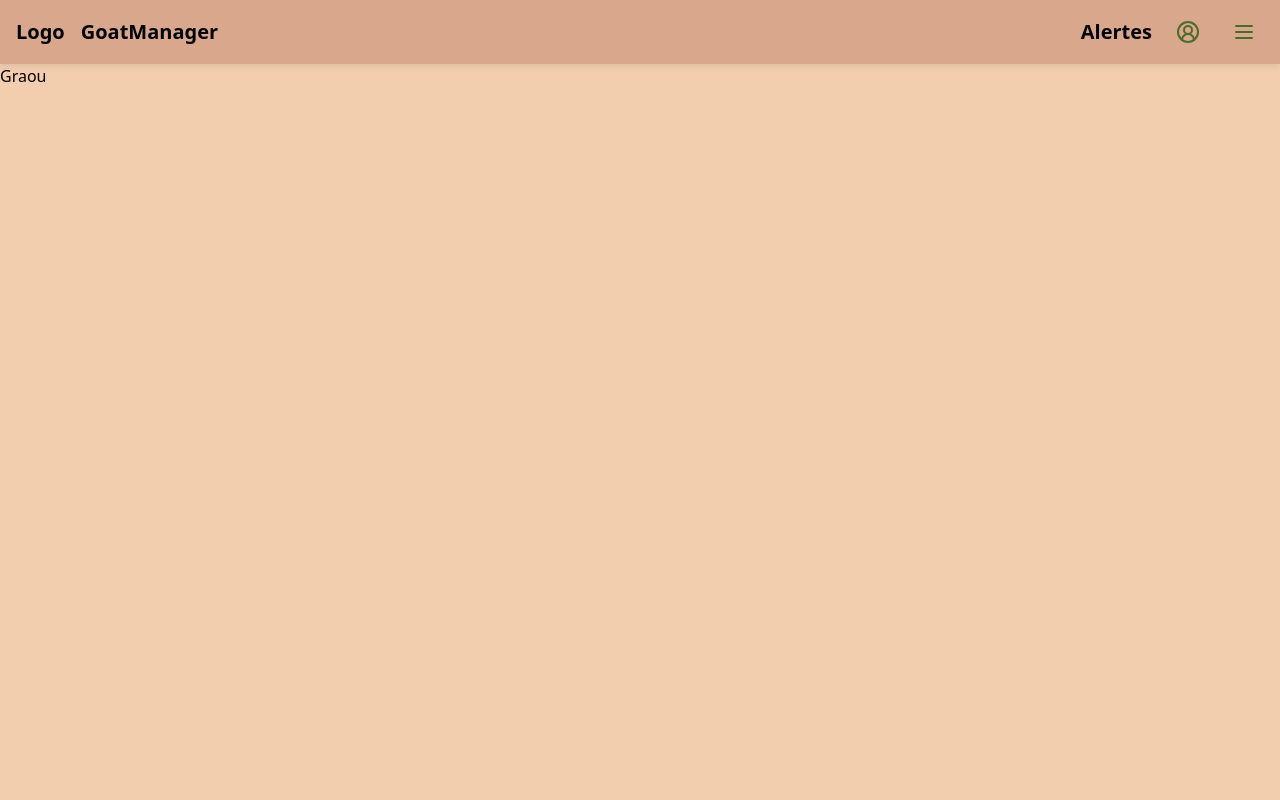
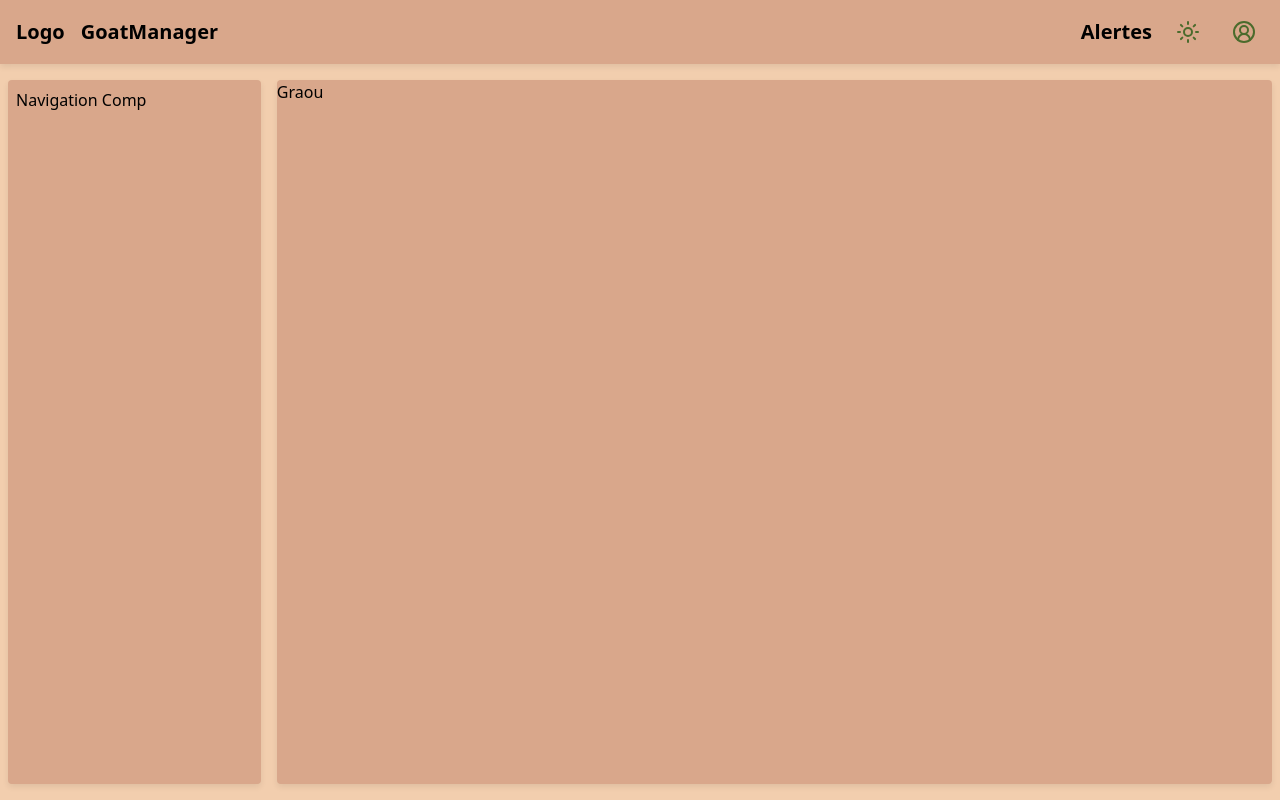
Before and after one commit to Goaty-app/front, a Next.js app: page / in a window 1280 px wide. Built offline with nearby package versions, Linux system fonts and the light colour scheme.

Commit message:
feat: add template for main and aside nav, plus theme management (simple, no service nor context)

```diff
--- a/src/app/layout.tsx
+++ b/src/app/layout.tsx
@@ -14,9 +14,14 @@ export default function RootLayout({ children }: Readonly<{
     return (
         <html lang="fr">
             <body className="bg-layer-1 h-screen w-screen flex flex-col sm:flex-col-reverse">
-                <main className="flex-1">
-                    {children}
-                </main>
+                <div className="flex-1 flex flex-col sm:flex-row my-4 mx-2 gap-4">
+                    <aside className="hidden sm:block h-full w-[20%] bg-layer-2 rounded-sm p-2">
+                        Navigation Comp
+                    </aside>
+                    <main className="bg-layer-2 flex-1 rounded-sm">
+                        {children}
+                    </main>
+                </div>
                 <Header/>
             </body>
         </html>
--- a/src/app/page.tsx
+++ b/src/app/page.tsx
@@ -1,7 +1,5 @@
 export default function Home() {
     return (
-        <>
             <div>Graou</div>
-        </>
     );
 }
--- a/src/components/layout/header/header.tsx
+++ b/src/components/layout/header/header.tsx
@@ -1,8 +1,29 @@
-import React from 'react';
-import {CircleUserRound, MenuIcon} from "lucide-react";
+'use client';
+import React, { useState, useEffect } from 'react';
+import { CircleUserRound, MenuIcon, MoonIcon, Sun } from "lucide-react";
 import './header.style.css';
 
 const Header: React.FC = () => {
+    const [isDarkTheme, setIsDarkTheme] = useState(false);
+
+    useEffect(() => {
+        const isDark = document.body.classList.contains('dark-theme');
+        setIsDarkTheme(isDark);
+    }, []);
+
+    const toggleTheme = () => {
+        const body = document.body;
+        const willBeDark = !isDarkTheme;
+
+        if (willBeDark) {
+            body.classList.add('dark-theme');
+        } else {
+            body.classList.remove('dark-theme');
+        }
+
+        setIsDarkTheme(willBeDark);
+    };
+
     return (
         <header className="bg-layer-2 h-[8%] flex justify-between p-4 items-center">
             <div className="text-xl font-semibold flex gap-4 items-center">
@@ -11,13 +32,18 @@ const Header: React.FC = () => {
             </div>
 
             <div className="flex gap-4 text-xl font-semibold items-center">
-                    {/* Show alerts if connected - Max length to display has to be defined */}
                 <div>Alertes</div>
+
+                <button className="btn cursor-pointer" onClick={toggleTheme}>
+                    {isDarkTheme ? <MoonIcon /> : <Sun />}
+                </button>
+
                 <button className="btn cursor-pointer">
                     <CircleUserRound />
                 </button>
-                    <button className="btn cursor-pointer">
-                        <MenuIcon/>
+
+                <button className="btn cursor-pointer sm:hidden">
+                    <MenuIcon />
                 </button>
             </div>
         </header>
```
Lines whose indentation alone changed are shown as unchanged.
